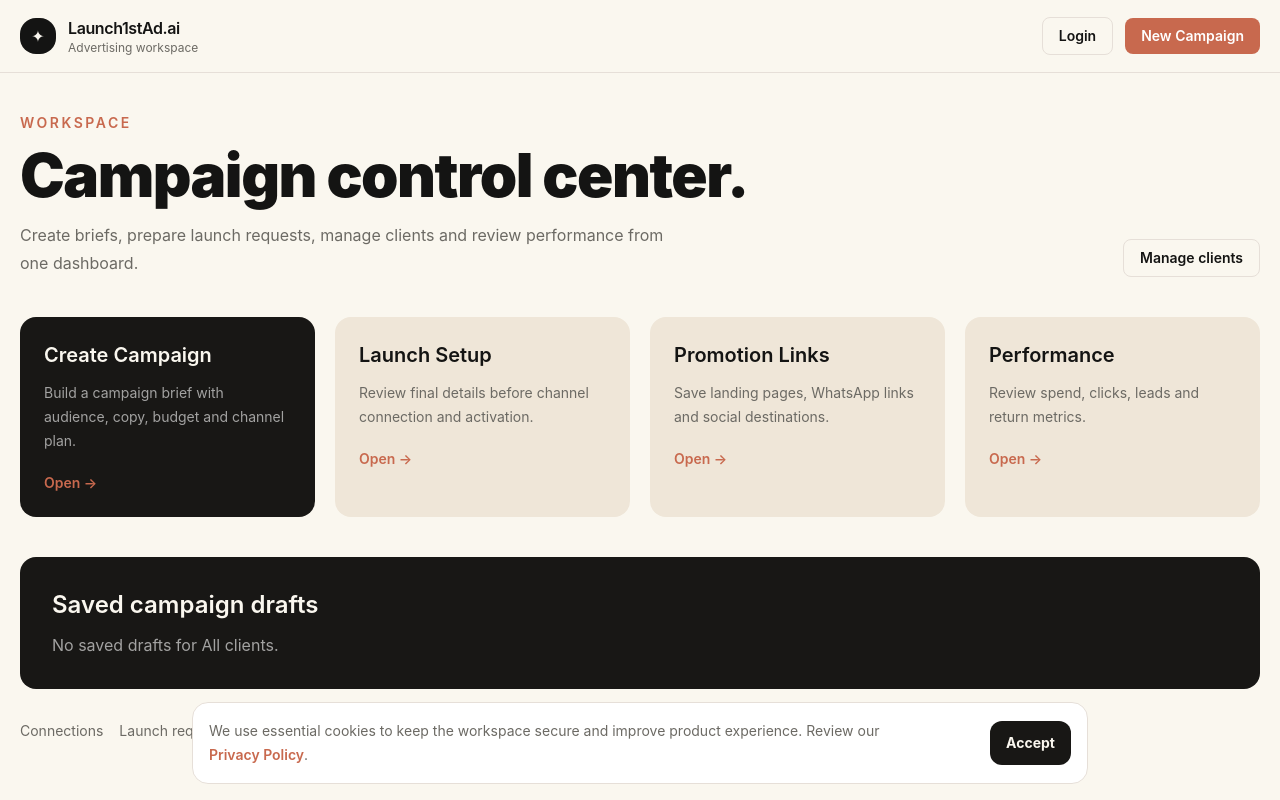
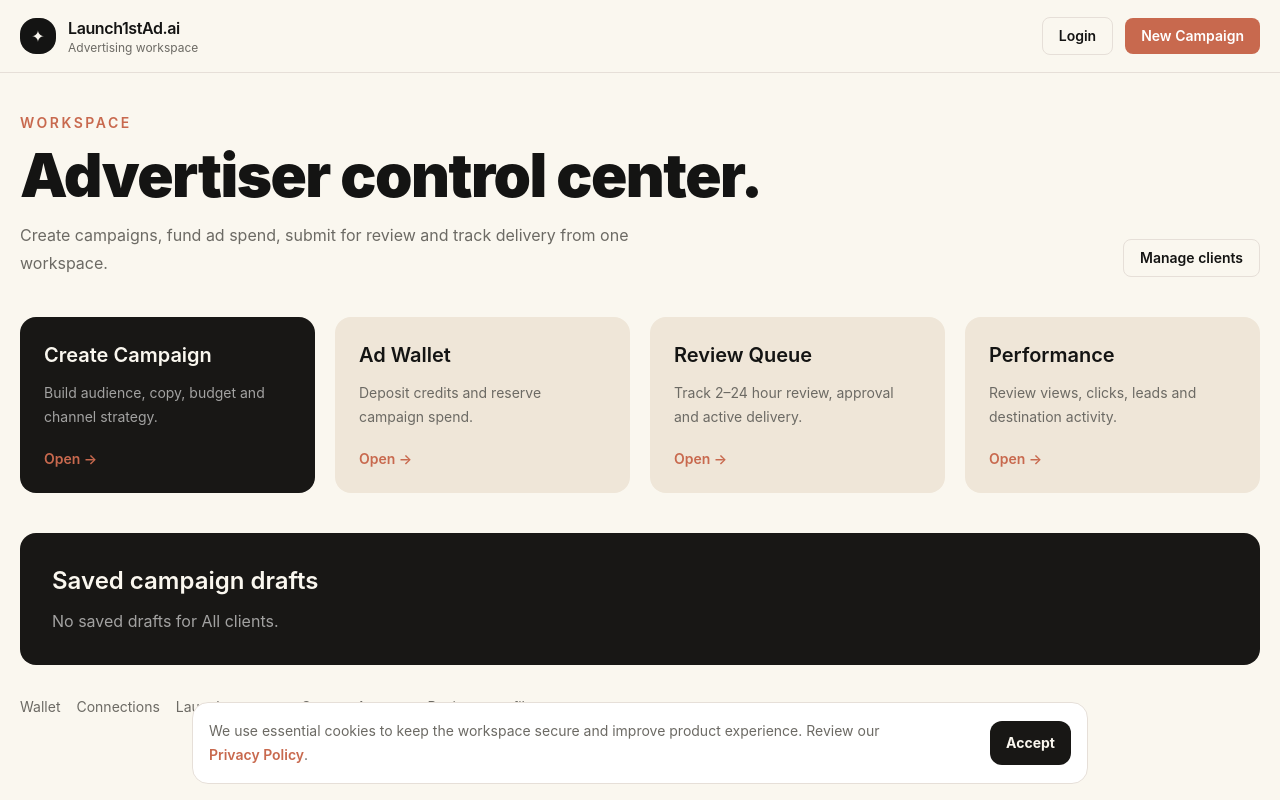
Before and after one commit to lkmeeena882437-dotcom/Launch1stAd.ai, a Next.js app: page /dashboard in a window 1280 px wide. Built offline with nearby package versions, Linux system fonts and the light colour scheme.

Commit message:
Align dashboard actions with advertiser flow

```diff
--- a/app/dashboard/page.tsx
+++ b/app/dashboard/page.tsx
@@ -7,23 +7,23 @@ const actions = [
   {
     title: "Create Campaign",
     href: "/campaign",
-    text: "Build a campaign brief with audience, copy, budget and channel plan.",
+    text: "Build audience, copy, budget and channel strategy.",
     primary: true
   },
   {
-    title: "Launch Setup",
-    href: "/launch",
-    text: "Review final details before channel connection and activation."
+    title: "Ad Wallet",
+    href: "/wallet",
+    text: "Deposit credits and reserve campaign spend."
   },
   {
-    title: "Promotion Links",
-    href: "/platforms",
-    text: "Save landing pages, WhatsApp links and social destinations."
+    title: "Review Queue",
+    href: "/launch-requests",
+    text: "Track 2–24 hour review, approval and active delivery."
   },
   {
     title: "Performance",
     href: "/analytics",
-    text: "Review spend, clicks, leads and return metrics."
+    text: "Review views, clicks, leads and destination activity."
   }
 ];
 
@@ -44,8 +44,8 @@ export default function DashboardPage() {
         <p className="text-sm font-semibold uppercase tracking-[0.18em] text-coral">Workspace</p>
         <div className="mt-3 flex flex-wrap items-end justify-between gap-5">
           <div>
-            <h1 className="text-4xl font-black tracking-tight text-ink md:text-6xl">Campaign control center.</h1>
-            <p className="mt-4 max-w-2xl leading-7 text-muted">Create briefs, prepare launch requests, manage clients and review performance from one dashboard.</p>
+            <h1 className="text-4xl font-black tracking-tight text-ink md:text-6xl">Advertiser control center.</h1>
+            <p className="mt-4 max-w-2xl leading-7 text-muted">Create campaigns, fund ad spend, submit for review and track delivery from one workspace.</p>
           </div>
           <Link href="/clients" className="rounded-lg border border-hairline px-4 py-2 text-sm font-semibold">Manage clients</Link>
         </div>
@@ -69,6 +69,7 @@ export default function DashboardPage() {
         </section>
 
         <div className="mt-8 flex flex-wrap gap-4 text-sm text-muted">
+          <Link href="/wallet" className="hover:text-coral">Wallet</Link>
           <Link href="/connections" className="hover:text-coral">Connections</Link>
           <Link href="/launch-requests" className="hover:text-coral">Launch requests</Link>
           <Link href="/setup" className="hover:text-coral">Setup</Link>
```
